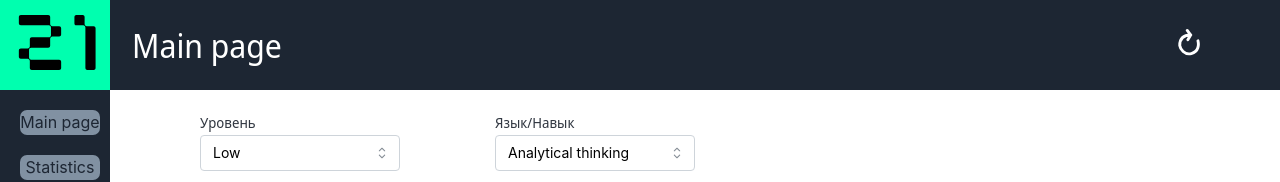
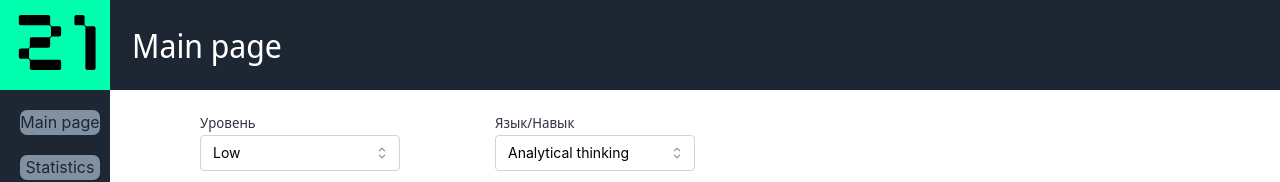
Before and after one commit to ApxuTIP/Hakaton_26.04.25, a React (Vite) app: page / in a window 1280 px wide. Shown: the top 182 px of the page. Built offline with nearby package versions, Linux system fonts and the light colour scheme.

Commit message:
Stage 3 after Table

```diff
--- a/src/Header.jsx
+++ b/src/Header.jsx
@@ -15,10 +15,6 @@ function Header(){
                 </nav>
             </div>
             <h1 className="header_h1">Main page</h1>
-            <button className="header_button"><svg width="22" height="46" viewBox="0 0 38 46" fill="none" xmlns="http://www.w3.org/2000/svg">
-                <path d="M34.5 21C36 27 36.2 39.8 23 43C11 45.9091 4 35.3333 3 29C3 21 6 11 22 11M22 11L16 3M22 11L17 19" stroke="white" stroke-width="5" stroke-linecap="round" />
-            </svg>
-            </button>
         </header>
     );
 }
```
